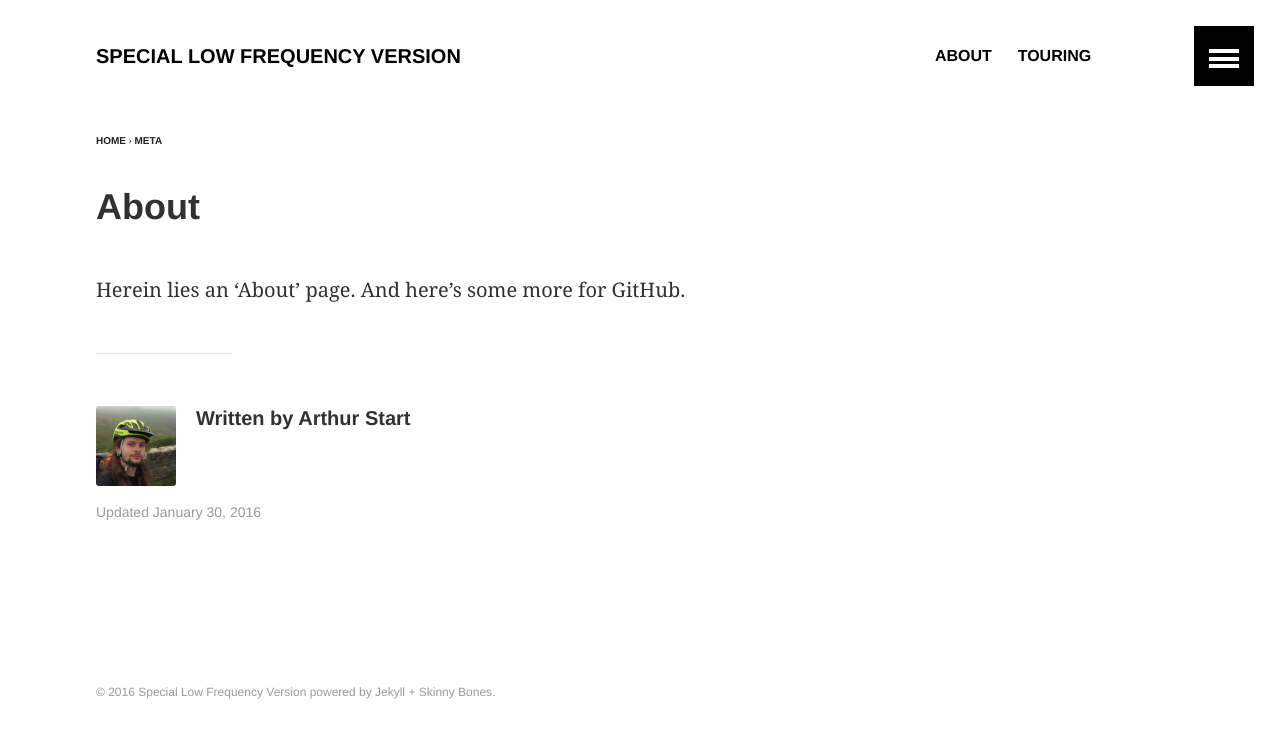
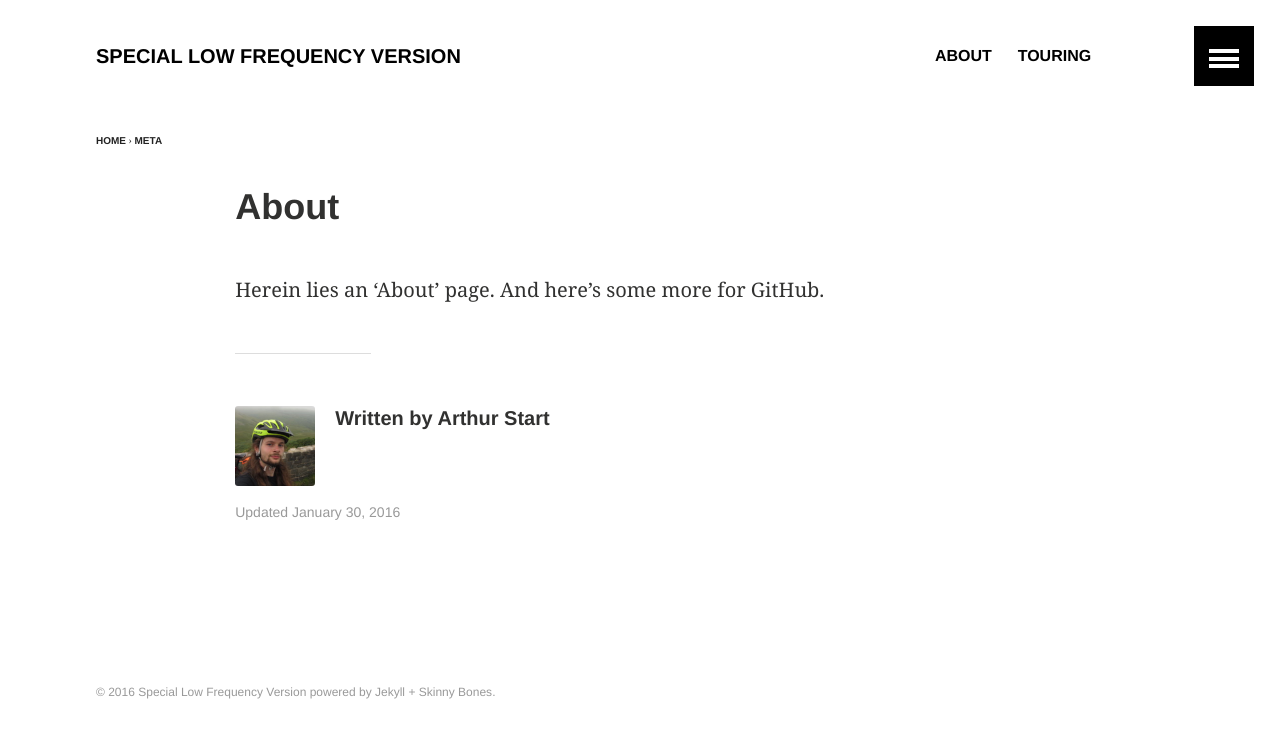
Before and after one commit to ArthurStart/git-blog, a Jekyll site: the page built from _posts/meta/2016-01-30-about.md, in a window 1280 px wide. Shown: the top 738 px of the page. Built offline with Jekyll 4.4.1, drawn with Linux system fonts in a browser that asks for light colours.

Commit message:
Modified layout to center main content

```diff
--- a/_sass/_layout.scss
+++ b/_sass/_layout.scss
@@ -145,10 +145,12 @@
 #main {
 	.inner-wrap {
 		@include media($medium) {
+			@include shift($n-columns: 1.5); // AS edit
 			@include span-columns(9);
 		}
 	}
 	.page-title {
+		@include shift($n-columns: 1.5); // AS edit
 		@include fill-parent;
 	}
 	@at-root {
```
